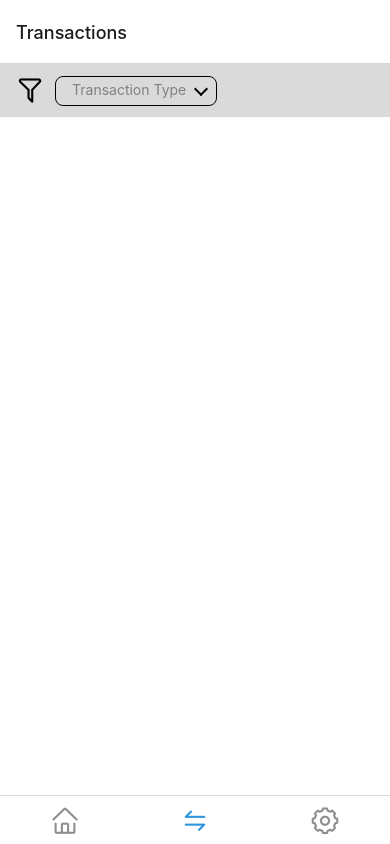
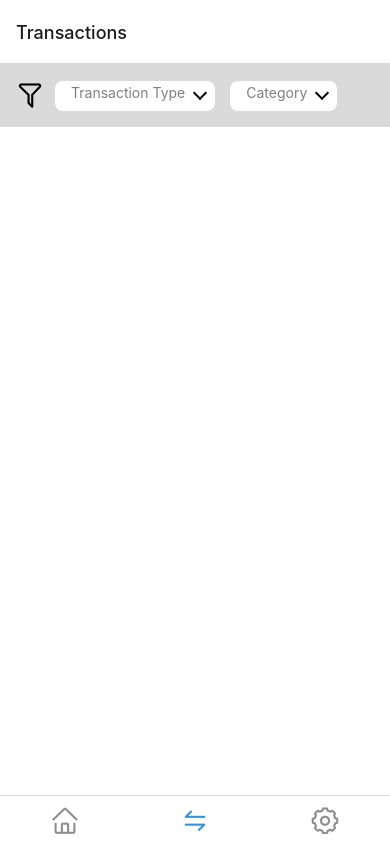
Before and after one commit to Santosh-Punase/FinanceApp, a React Native app: screen /TabTwo in a window 390 px wide. Built offline with nearby package versions, Linux system fonts and the light colour scheme; what expo-linking would draw is missing.

Commit message:
added categories filter

```diff
--- a/components/RadioButton.tsx
+++ b/components/RadioButton.tsx
@@ -14,3 +14,11 @@ export function RadioButton({ isSelected, size = 24, color = 'black', selectedCo
   }
   return <Ionicons name='radio-button-off' size={size} color={color} />;
 }
+
+export function Checkbox({ isSelected, size = 24, color = 'black', selectedColor = 'blue' }: Props) {
+
+  if(isSelected) {
+    return <Ionicons name='ios-checkbox' size={size} color={selectedColor} />;
+  }
+  return <Ionicons name='ios-checkbox-outline' size={size} color={color} />;
+}
--- a/components/Transactions/TransactionFilters.tsx
+++ b/components/Transactions/TransactionFilters.tsx
@@ -3,55 +3,71 @@ import { useEffect, useState } from 'react';
 import { StyleSheet, TouchableOpacity } from 'react-native';
 
 import { Dropdown } from '../Dropdown';
-import { TransactionType } from '../../store/type';
 import { Text, View } from '../Themed';
 import { FilterModal } from '../Modals/FilterModal';
-import { RadioButton } from '../RadioButton';
+import { Checkbox, RadioButton } from '../RadioButton';
+import useStore from '../../hooks/useStore';
+import { Option } from '../../store/type';
+import { parseObject } from '../../utils';
 
-export type FilterType = 'TRANSACTION_TYPE';
+export type FilterType = 'TRANSACTION_TYPE' | 'CATEGORY' | 'NONE';
 
 interface Props {
   selectedFilters : {
     TRANSACTION_TYPE: string,
+    CATEGORY: string[]
   },
-  setFilter: (filter: string, selectedOptions: string | string[]) => void
+  setFilter: (filter: FilterType, selectedOptions: string | string[]) => void
 }
 
 export default function TransactionFilters({ selectedFilters, setFilter }: Props) {
-  const [visibleModal, setVisibleModal] = useState<FilterType | 'NONE'>('NONE');
-  // const [options, setOptions] = useState<string[]>([]);
-  const [options, setOptions] = useState<string>('');
+  const [visibleModal, setVisibleModal] = useState<FilterType>('NONE');
+  const [options, setOptions] = useState<string[]>([]);
+  const [option, setOption] = useState<string>('');
+
+  const [availableCategories, , isCategoryLoading] = useStore('categories');
+
+  // @ts-ignore
+  const parsedCategories: Option[] = availableCategories !== '' ? parseObject(availableCategories) : [];
 
   useEffect(()=> {
     if(visibleModal === 'NONE') {
-      // setOptions([]);
-      setOptions('');
-    } else {
-      setOptions(selectedFilters.TRANSACTION_TYPE)
-    }
+      setOptions([]);
+      setOption('');
+    } else if(visibleModal === 'TRANSACTION_TYPE') {
+      setOption(selectedFilters.TRANSACTION_TYPE)
+    } else (
+      setOptions(selectedFilters[visibleModal])
+    )
   }, [visibleModal]);
 
-  const _OnFilterSelect = (op: TransactionType) => {
-    // if(options.includes(op)) {
-    //   setOptions(options.filter(o => o!== op));
-    // } else {
-    //   setOptions([ ...options, op]);
-    // }
-    setOptions(op)
+  const _OnFilterSelect = (op: string) => {
+    setOption(op)
+  }
+
+  const _OnMultiFilterSelect = (op: string) => {
+    if(options.includes(op)) {
+      setOptions(options.filter(o => o!== op));
+    } else {
+      setOptions([ ...options, op]);
+    }
   }
 
   const onClearAll = () => {
-    setOptions('');
+    setOption('');
+    setOptions([]);
   }
 
-  const onApplyFilter = () => {
-    setFilter(visibleModal, options);
+  const onCloseModal = () => setVisibleModal('NONE');
+
+  const onApplyFilter = (filters: string | string[]) => {
+    setFilter(visibleModal, filters);
     setVisibleModal('NONE');
   }
 
   return (
     <View style={styles.filterRow}>
-      <AntDesign name='filter' size={30} style={{ marginRight: 10, }}/>
+      <AntDesign name='filter' size={30} style={{ marginRight: 10, }} />
       <Dropdown
         style={styles.filterSelect}
         iconStyle={styles.filterDropdownIcon}
@@ -59,22 +75,47 @@ export default function TransactionFilters({ selectedFilters, setFilter }: Props
         value={selectedFilters.TRANSACTION_TYPE}
         onPress={() => setVisibleModal('TRANSACTION_TYPE')}
       />
+      <Dropdown
+        style={selectedFilters.CATEGORY.length !== 0 ? [styles.filterSelect, { }] : styles.filterSelect}
+        iconStyle={styles.filterDropdownIcon}
+        placeholder='Category'
+        value={selectedFilters.CATEGORY.length !== 0  ? 'Category' : ''}
+        label={selectedFilters.CATEGORY.length !== 0  ? `${selectedFilters.CATEGORY.length}` : ''}
+        labelStyles={styles.filterApplied}
+        onPress={() => setVisibleModal('CATEGORY')}
+      />
       <FilterModal
         title='Set Filter For Transaction Type'
         visible={visibleModal === 'TRANSACTION_TYPE'}
-        onClose={() => setVisibleModal('NONE')}
-        onSubmit={onApplyFilter}
+        onClose={onCloseModal}
+        onSubmit={() => onApplyFilter(option)}
         onCancel={onClearAll}
       >
         <View style={styles.optionsWrapper}>
           <TouchableOpacity style={styles.filterOptionRow} onPress={() => _OnFilterSelect('Cash-In')}>
-            <RadioButton isSelected={options === 'Cash-In'} />
+            <RadioButton isSelected={option === 'Cash-In'} />
             <Text style={styles.filterOption}>CASH IN</Text>
           </TouchableOpacity>
           <TouchableOpacity style={styles.filterOptionRow} onPress={() => _OnFilterSelect('Cash-Out')}>
-            <RadioButton isSelected={options === 'Cash-Out'} />
+            <RadioButton isSelected={option === 'Cash-Out'} />
             <Text style={styles.filterOption}>CASH OUT</Text>
           </TouchableOpacity>
+        </View>
+      </FilterModal>
+      <FilterModal
+        title='Set Filter For Category'
+        visible={visibleModal === 'CATEGORY'}
+        onClose={onCloseModal}
+        onSubmit={() => onApplyFilter(options)}
+        onCancel={onClearAll}
+      >
+        <View style={styles.optionsWrapper}>
+          { parsedCategories.map((c, i)=> (
+            <TouchableOpacity style={styles.filterOptionRow} onPress={() => _OnMultiFilterSelect(c.name)} key={c.createdAt}>
+              <Checkbox isSelected={options.includes(c.name)} />
+              <Text style={styles.filterOption}>{c.name}</Text>
+            </TouchableOpacity>
+          ))}
         </View>
       </FilterModal>
   </View>
@@ -83,8 +124,8 @@ export default function TransactionFilters({ selectedFilters, setFilter }: Props
 
 const styles = StyleSheet.create({
   filterRow: {
-    paddingHorizontal: 15,
-    paddingVertical: 10,
+    paddingLeft: 15,
+    paddingVertical: 15,
     flexDirection: 'row',
     alignItems: 'center',
     backgroundColor: '#dadada', // 'rgba(96, 133, 214, 0.6)'
@@ -93,8 +134,11 @@ const styles = StyleSheet.create({
     alignSelf: 'center',
     marginBottom: 0,
     height: 30,
-    paddingTop: 4,
+    paddingTop: 3,
     paddingRight: 30,
+    marginRight: 15,
+    backgroundColor: 'white',
+    borderWidth: 0,
   },
   filterDropdownIcon: {
     top: 7.5,
@@ -116,4 +160,12 @@ const styles = StyleSheet.create({
     fontSize: 15,
     color: 'black'
   },
+  filterApplied: {
+    backgroundColor: 'rgba(242, 7, 58, 1)',
+    fontSize: 10,
+    top: -10,
+    left: 5,
+    borderRadius: 20,
+    color: 'white',
+  },
 });
--- a/components/Transactions/TransactionList.tsx
+++ b/components/Transactions/TransactionList.tsx
@@ -13,8 +13,9 @@ import { Transaction } from '../../store/type';
 import { parseObject } from '../../utils';
 import TransactionFilters from './TransactionFilters';
 
-export const filterInitialState = {
+export const filterInitialState: { TRANSACTION_TYPE: string, CATEGORY: string[] } = {
   TRANSACTION_TYPE: '',
+  CATEGORY: [],
 }
 
 export default function TransactionList() {
@@ -40,6 +41,7 @@ export default function TransactionList() {
         // const isDifferentDate = currentDate !== date;
         // currentDate = date;
         if(selectedFilters.TRANSACTION_TYPE !== '' && item.transactionType !== selectedFilters.TRANSACTION_TYPE) return null;
+        if(selectedFilters.CATEGORY.length !== 0 && !selectedFilters.CATEGORY.includes(item.category)) return null;
         return (
           <React.Fragment key={i}>
             {/* { isDifferentDate && <Text style={styles.date}>{date}</Text>} */}
--- a/screens/OptionsScreen.tsx
+++ b/screens/OptionsScreen.tsx
@@ -12,7 +12,7 @@ export default function OptionsScreen({ navigation, route }: OptionsScreenProps)
   const dropdownLabel: DropdownLabel = route?.params?.dropdownLabel;
   const [searchString, setSearchString] = useState<string>('');
   const [isSearchBoxOpen, setIsSearchBoxOpen] = useState<boolean>(false);
-  const [availabelOptions, mutateOptions, isLoading] = useStore(dropdownLabel);
+  const [availableOptions, mutateOptions, isLoading] = useStore(dropdownLabel);
   const selectedOption = dropdownLabel === 'categories' ? route?.params?.category : route?.params?.paymentMode;
 
   useEffect(() => {
@@ -28,7 +28,7 @@ export default function OptionsScreen({ navigation, route }: OptionsScreenProps)
   }, [navigation, isSearchBoxOpen, searchString]);
 
   // @ts-ignore
-  const parsedOptionsArray: Option[] = availabelOptions !== '' ? parseObject(availabelOptions) : [];
+  const parsedOptionsArray: Option[] = availableOptions !== '' ? parseObject(availableOptions) : [];
 
   const updateTimestamp = (record: Option) => {
     const updatedOptions = parsedOptionsArray.map(op => op.name === record.name ? record : op);
```
